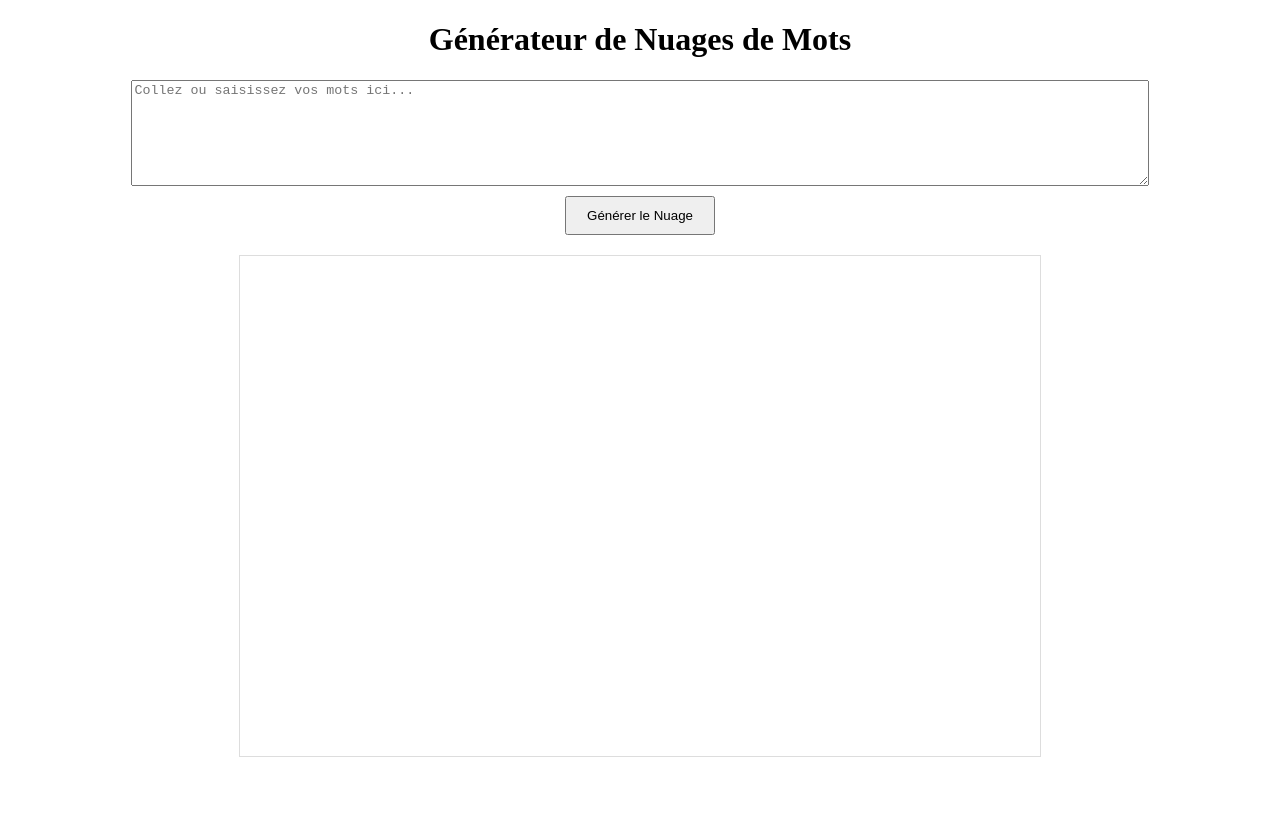
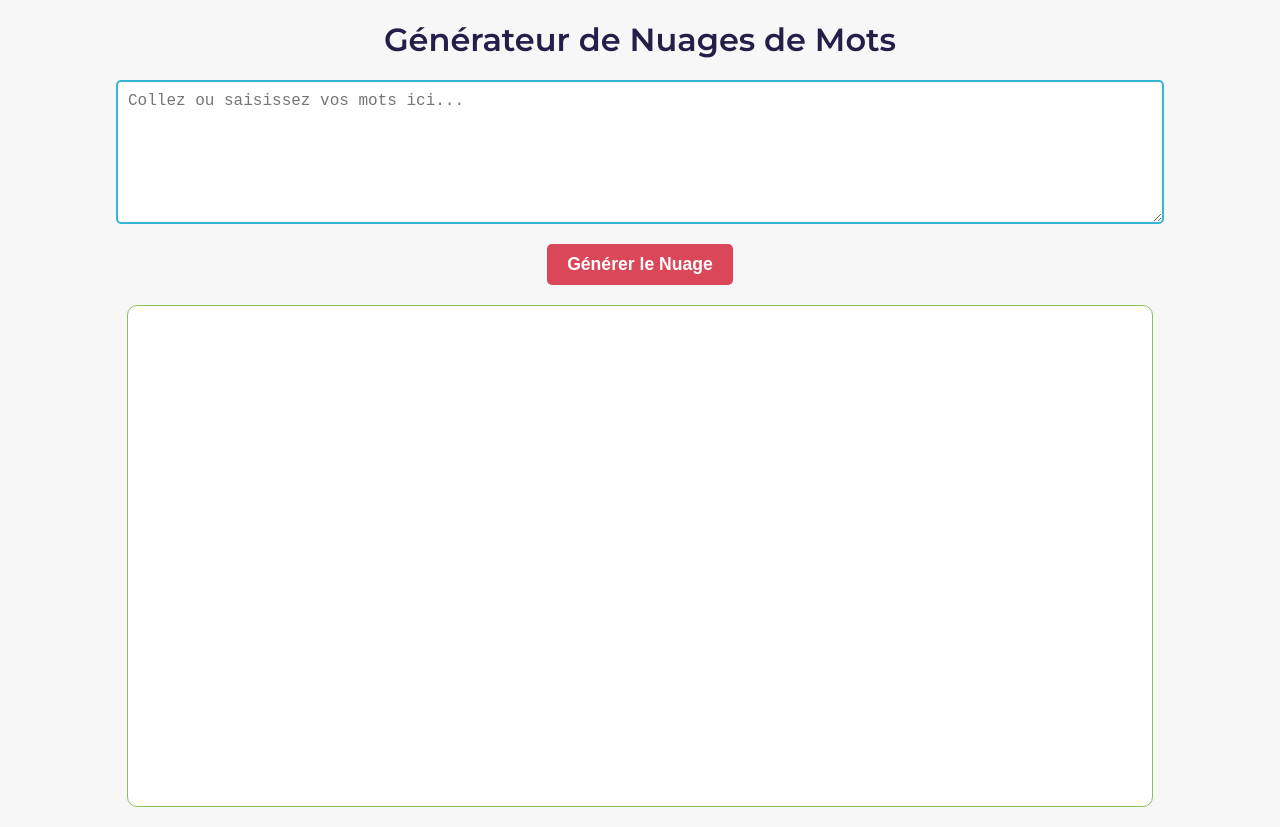
Before and after one commit to LaurenceDore/generateur-nuages-mots, a plain HTML site: page index.html in a window 1280 px wide. Before the commit the page ends 800 px from the top, so only its background shows below. Drawn offline with Linux system fonts and the light colour scheme.

Commit message:
Add files via upload

```diff
--- a/index.html
+++ b/index.html
@@ -4,29 +4,61 @@
     <meta charset="UTF-8">
     <meta name="viewport" content="width=device-width, initial-scale=1.0">
     <title>Générateur de Nuages de Mots</title>
+    <!-- Montserrat Font -->
+    <link href="https://fonts.googleapis.com/css2?family=Montserrat:wght@400;600&display=swap" rel="stylesheet">
     <script src="https://cdn.jsdelivr.net/npm/wordcloud@1.2.2/src/wordcloud2.js"></script>
     <style>
-        #wordcloud {
-            width: 800px;
-            height: 500px;
-            border: 1px solid #ddd;
-            margin: 20px auto;
+        body {
+            font-family: 'Montserrat', sans-serif;
+            background-color: #F7F7F7;
+            margin: 0;
+            padding: 0;
+        }
+        h1 {
+            text-align: center;
+            color: rgb(38, 30, 72); /* Violet foncé EPSI */
+            font-weight: 600;
+            margin-top: 20px;
         }
         textarea {
             width: 80%;
-            height: 100px;
-            margin: 10px auto;
+            height: 120px;
+            margin: 20px auto;
             display: block;
+            border: 2px solid rgb(54, 182, 212); /* Bleu clair EPSI */
+            border-radius: 5px;
+            padding: 10px;
+            font-size: 1rem;
+            color: rgb(75, 75, 153); /* Bleu foncé EPSI */
         }
         button {
             display: block;
-            margin: 10px auto;
+            margin: 20px auto;
             padding: 10px 20px;
+            font-size: 1.1rem;
+            font-weight: 600;
+            color: white;
+            background-color: rgb(217, 71, 89); /* Rouge EPSI */
+            border: none;
+            border-radius: 5px;
+            cursor: pointer;
+            transition: background-color 0.3s ease;
+        }
+        button:hover {
+            background-color: rgb(228, 128, 62); /* Orange clair EPSI */
+        }
+        #wordcloud {
+            width: 80%;
+            height: 500px;
+            margin: 20px auto;
+            border: 1px solid rgb(143, 190, 84); /* Vert EPSI */
+            background-color: white;
+            border-radius: 10px;
         }
     </style>
 </head>
 <body>
-    <h1 style="text-align: center;">Générateur de Nuages de Mots</h1>
+    <h1>Générateur de Nuages de Mots</h1>
     <textarea id="text-input" placeholder="Collez ou saisissez vos mots ici..."></textarea>
     <button onclick="generateWordCloud()">Générer le Nuage</button>
     <div id="wordcloud"></div>
@@ -45,10 +77,12 @@
                 list: wordArray,
                 gridSize: 10,
                 weightFactor: 10,
-                color: 'random-dark',
+                color: function() {
+                    return ['rgb(54, 182, 212)', 'rgb(75, 75, 153)', 'rgb(38, 30, 72)', 'rgb(250, 207, 83)'][Math.floor(Math.random() * 4)];
+                },
                 rotateRatio: 0.5,
                 rotationSteps: 2,
-                backgroundColor: '#f7f7f7'
+                backgroundColor: '#ffffff'
             });
         }
     </script>
```
